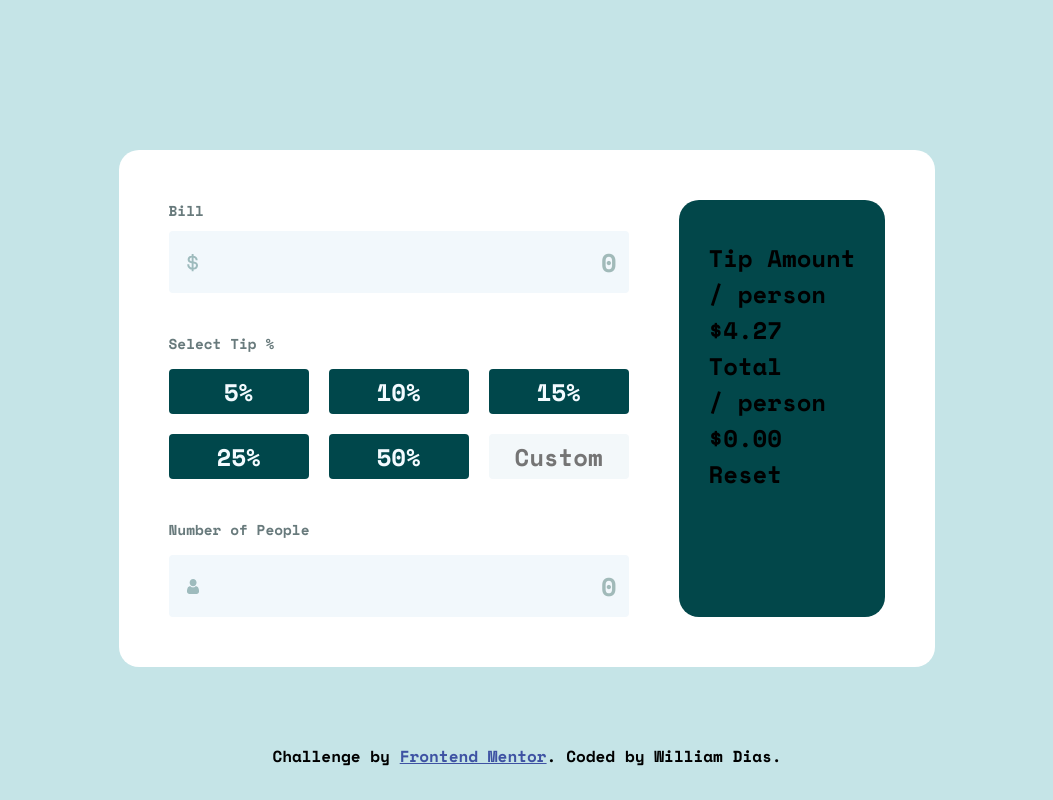
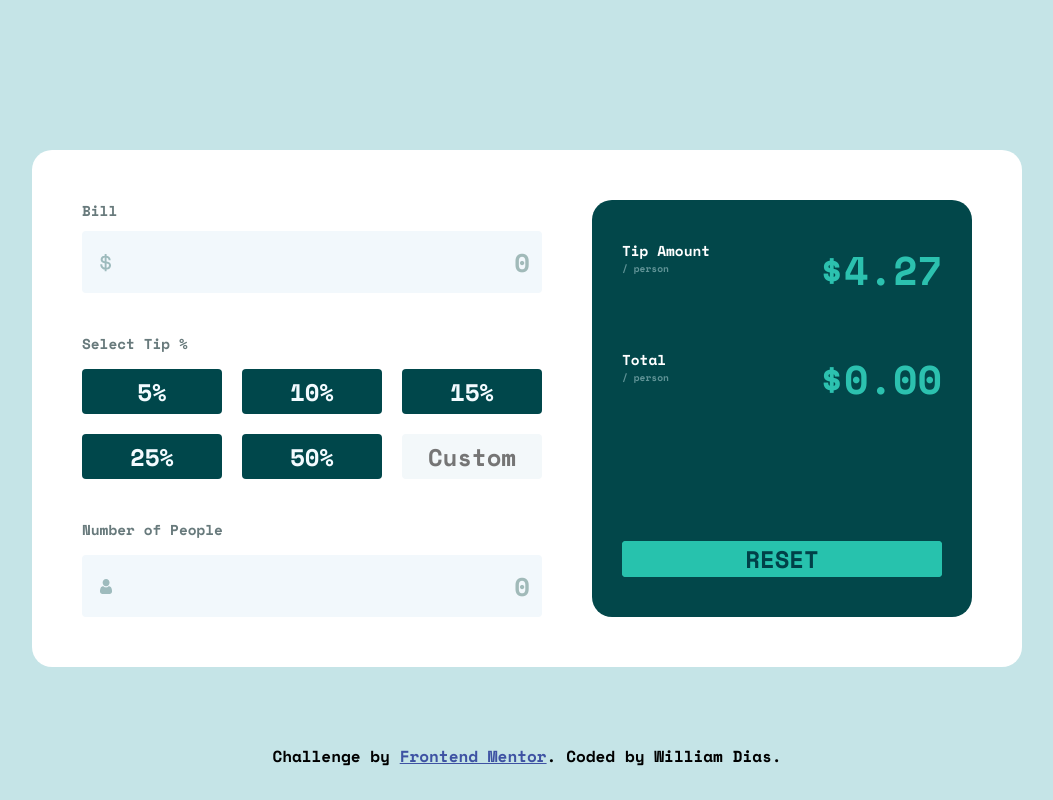
Before and after one commit to williampgdias/tip-calculator, a plain HTML site: page index.html in a window 1280 px wide. Shown: the whole page, without its empty margins (113-1166 px from the left). Drawn offline with nearby package versions, Linux system fonts and the light colour scheme.

Commit message:
feat(style.css): Finish the style of the project.

```diff
--- a/assets/css/style.css
+++ b/assets/css/style.css
@@ -176,4 +176,42 @@ input[type='number'] {
     background: #02474a;
     border-radius: 20px;
     padding: 40px 30px;
+    color: #fff;
+    width: 380px;
+    display: flex;
+    flex-direction: column;
+    justify-content: space-between;
 }
+
+.amount-text {
+    font-size: 0.9rem;
+}
+
+.amount-person {
+    font-size: 0.6rem;
+    color: #609396;
+}
+
+.tip-amount-div {
+    display: flex;
+    justify-content: space-between;
+}
+
+.tip-amount-div span {
+    color: #2cc1af;
+    font-size: 2.5rem;
+}
+
+.tip-amount-div:nth-child(2) {
+    padding-top: 50px;
+}
+
+.btn-reset {
+    background-color: #27c2ad;
+    width: 100%;
+    display: block;
+    border-radius: 4px;
+    text-align: center;
+    color: #004048;
+    text-transform: uppercase;
+}
```
